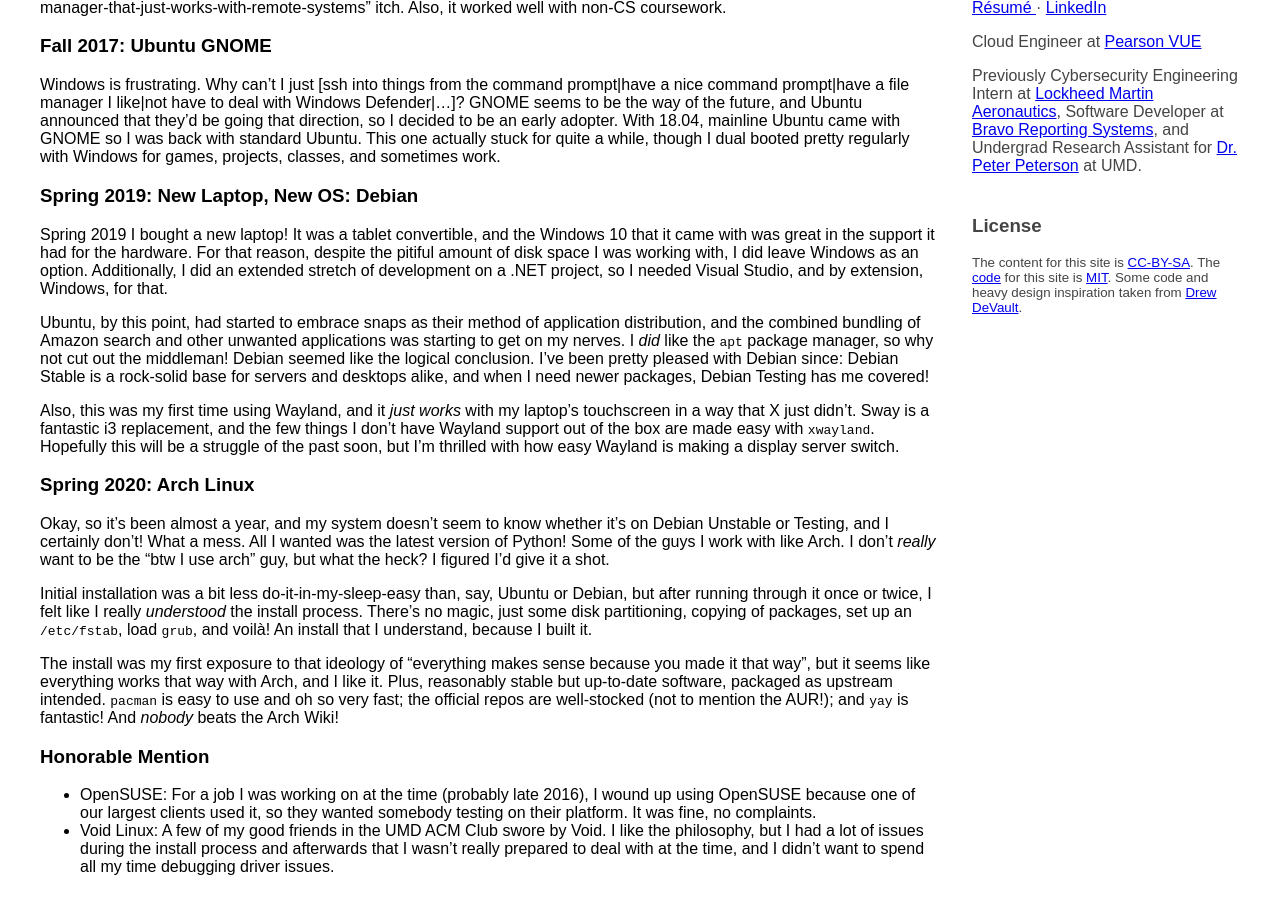
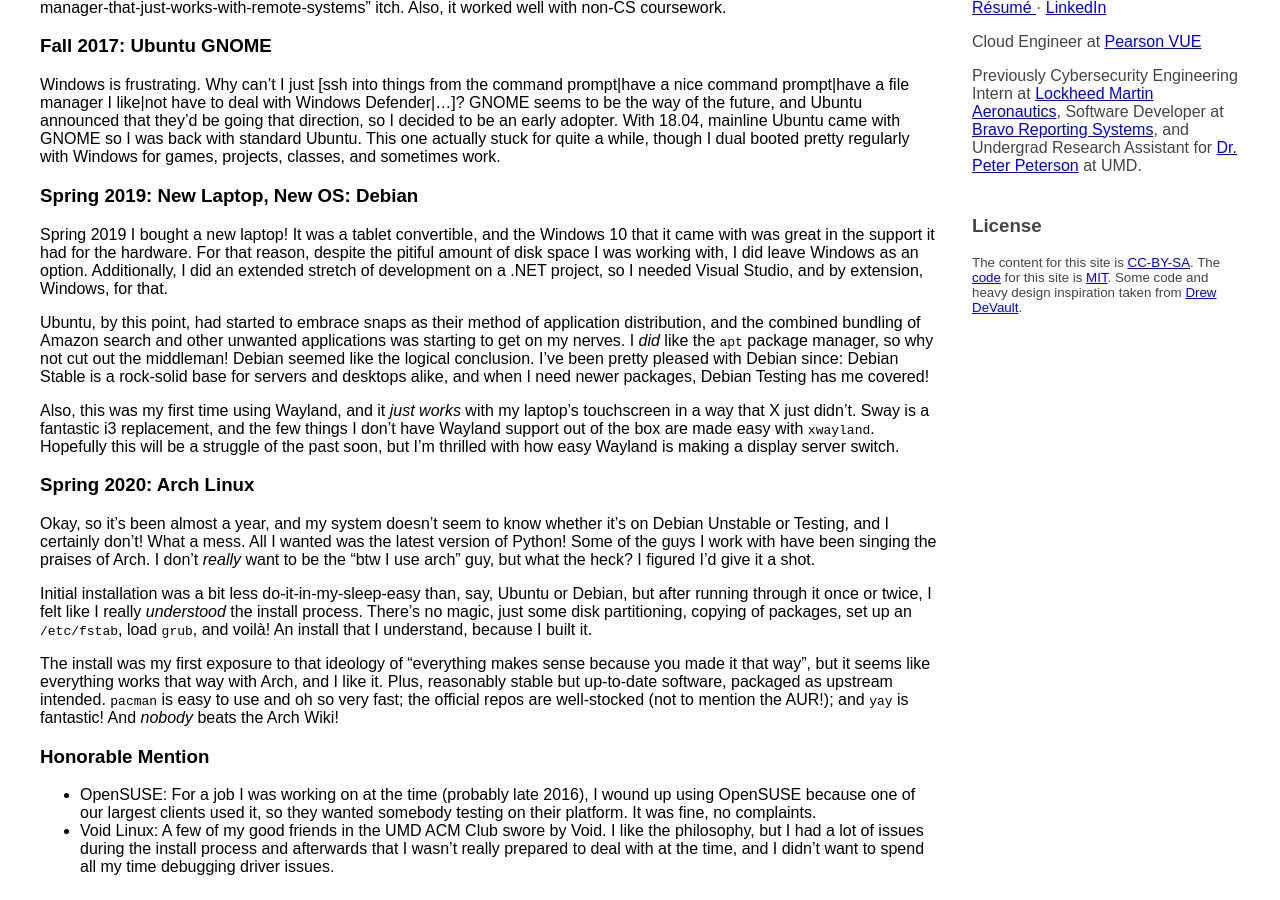
Before and after one commit to ChandlerSwift/www, a Jekyll site: the page built from what-os.md, in a window 1280 px wide and 900 px high, scrolled down 825 px. Built offline with Jekyll 4.4.1, drawn with Linux system fonts in a browser that asks for light colours.

Commit message:
Rephrase what-os page

```diff
--- a/what-os.md
+++ b/what-os.md
@@ -97,9 +97,9 @@ with how easy Wayland is making a display server switch.
 ### Spring 2020: Arch Linux
 Okay, so it's been almost a year, and my system doesn't seem to know whether
 it's on Debian Unstable or Testing, and I certainly don't! What a mess. All I
-wanted was the latest version of Python! Some of the guys I work with like Arch.
-I don't _really_ want to be the "btw I use arch" guy, but what the heck? I
-figured I'd give it a shot.
+wanted was the latest version of Python! Some of the guys I work with have been
+singing the praises of Arch. I don't _really_ want to be the "btw I use arch"
+guy, but what the heck? I figured I'd give it a shot.
 
 Initial installation was a bit less do-it-in-my-sleep-easy than, say, Ubuntu or
 Debian, but after running through it once or twice, I felt like I really
```
